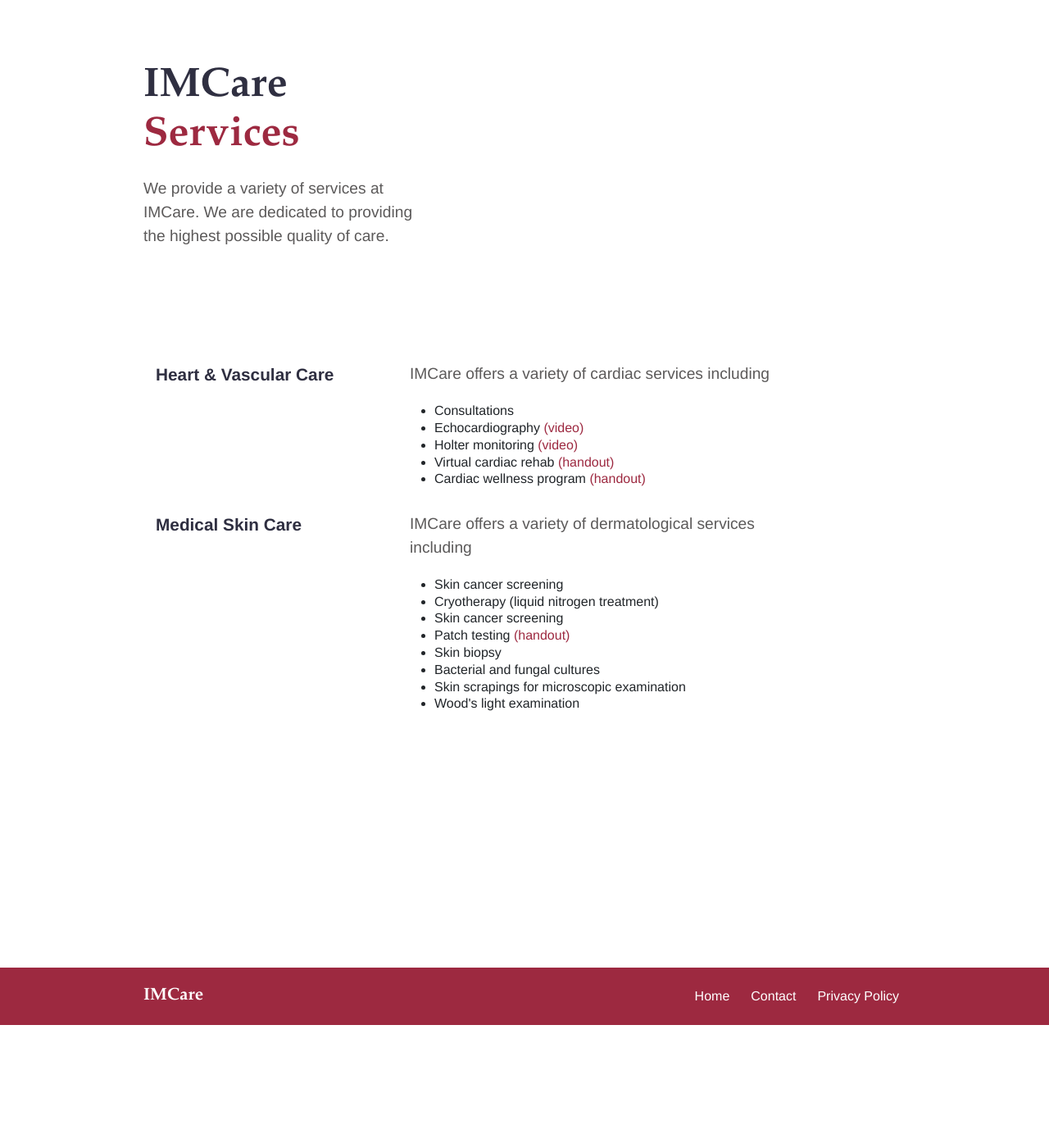
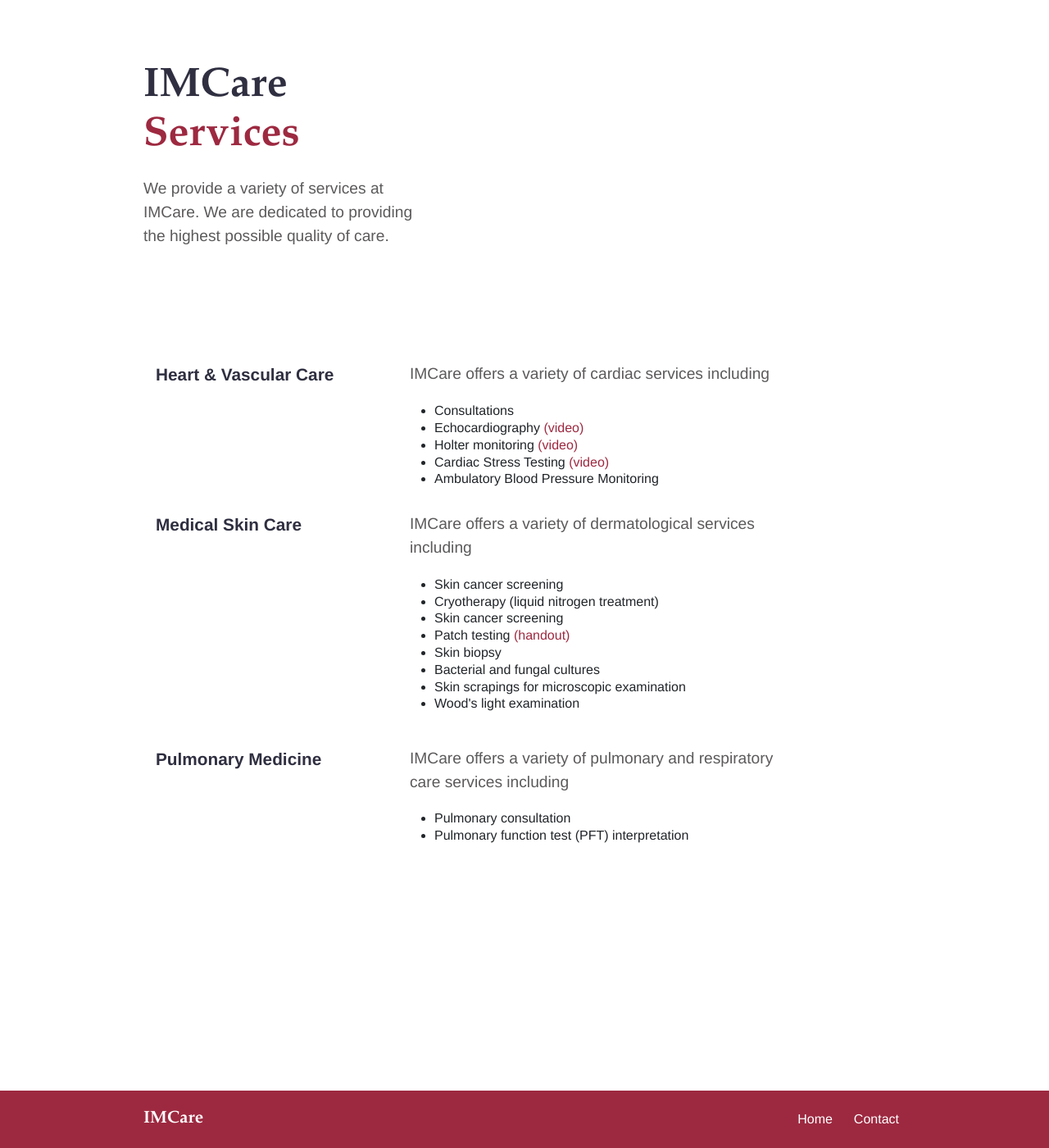
Before and after one commit to imcare-canada/imcare-canada.github.io, a Jekyll site: the page built from services.md, in a window 1280 px wide and 1400 px high, scrolled down 150 px. Shown: the whole window at 82% size. Built offline with Jekyll 4.4.1, drawn with Linux system fonts in a browser that asks for light colours.

Commit message:
Changes for production

```diff
--- a/_data/menus.yml
+++ b/_data/menus.yml
@@ -22,6 +22,6 @@ footer:
   - name: "Contact"
     url: "/contact/"
     weight: 2
-  - name: "Privacy Policy"
-    url: "/privacy-policy"
-    weight: 3
+  # - name: "Privacy Policy"
+  #   url: "/privacy-policy"
+  #   weight: 3
--- a/services.md
+++ b/services.md
@@ -22,15 +22,14 @@ head_content: |
         <li>Consultations</li>
         <li>Echocardiography <a href="https://vimeo.com/198499977" target="_blank">(video)</a></li>
         <li>Holter monitoring <a href="https://vimeo.com/181705894" target="_blank">(video)</a></li>
-        <li>Virtual cardiac rehab <a href="{{ '/assets/pdf/pace_180.pdf' | relative_url }}" target="_blank">(handout)</a></li>
-        <li>Cardiac wellness program <a href="{{ '/assets/pdf/pace_180.pdf' | relative_url }}" target="_blank">(handout)</a></li>
+        <li>Cardiac Stress Testing <a href="https://vimeo.com/198500638" target="_blank">(video)</a></li>
+        <li>Ambulatory Blood Pressure Monitoring</li>
+
     </ul>
     </div>
   </div>
   <div class="row">
     <div class="col-12 col-md-4">
-
-
     <h2>Medical Skin Care</h2>
     </div>
     <div class="col-12 col-md-8">
@@ -47,6 +46,20 @@ head_content: |
    </ul>
     </div>
   </div>
+<br>
+<br>
+  <div class="row">
+    <div class="col-12 col-md-4">
+    <h2>Pulmonary Medicine</h2>
+    </div>
+    <div class="col-12 col-md-8">
+    <p>IMCare offers a variety of pulmonary and respiratory care services including</p>
+    <ul>
+        <li>Pulmonary consultation</li>
+        <li>Pulmonary function test (PFT) interpretation</li>
+   </ul>
+    </div>
+  </div>
 </div>
 <!--
 # IMCare Services
```
Also changed, not shown: index.md (+2 -2 lines), Gemfile.lock, images/team/kathleen-bowles.jpg, images/team/rishi-bhargava.jpg, images/team/shannon-murphy.jpg, images/team/tania-lycett.jpg, 4 other files.
